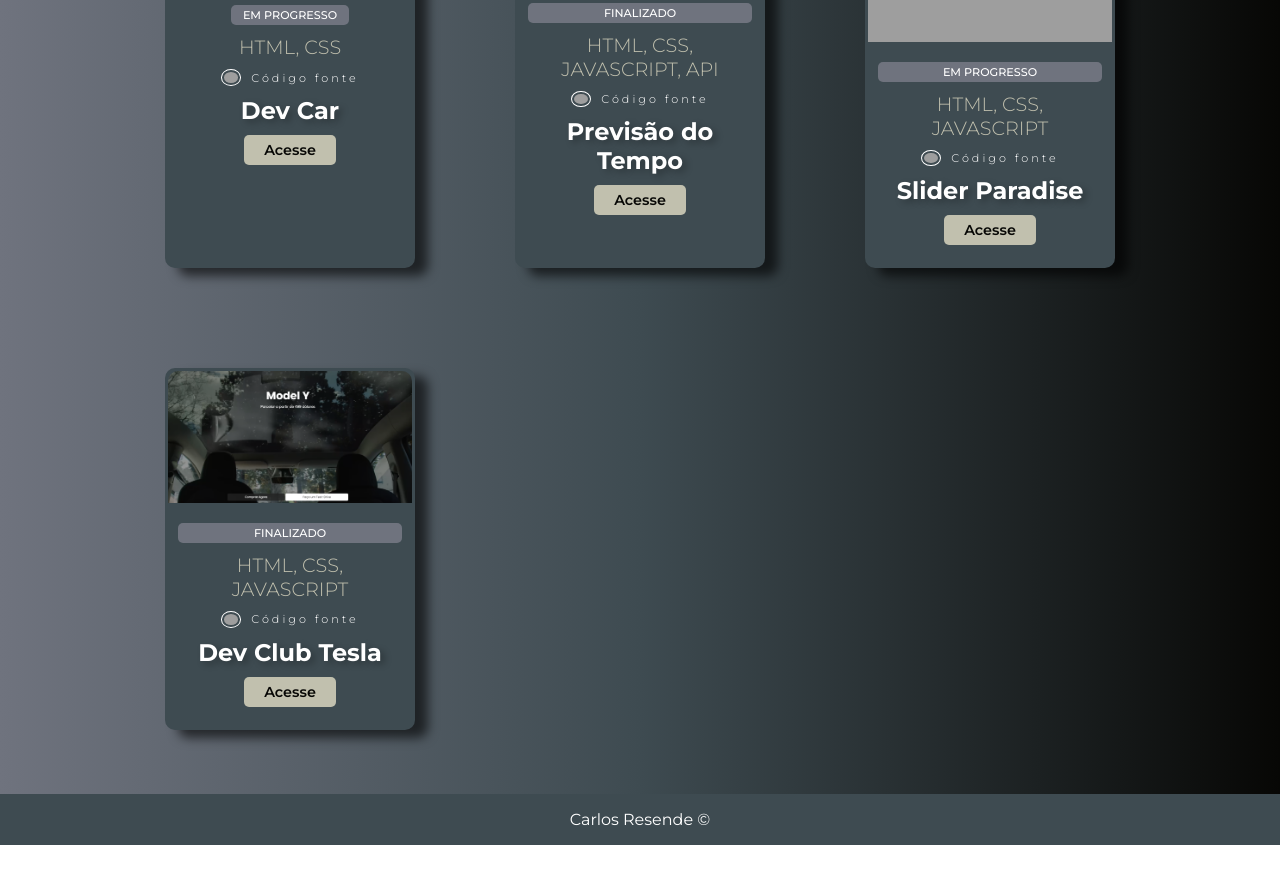
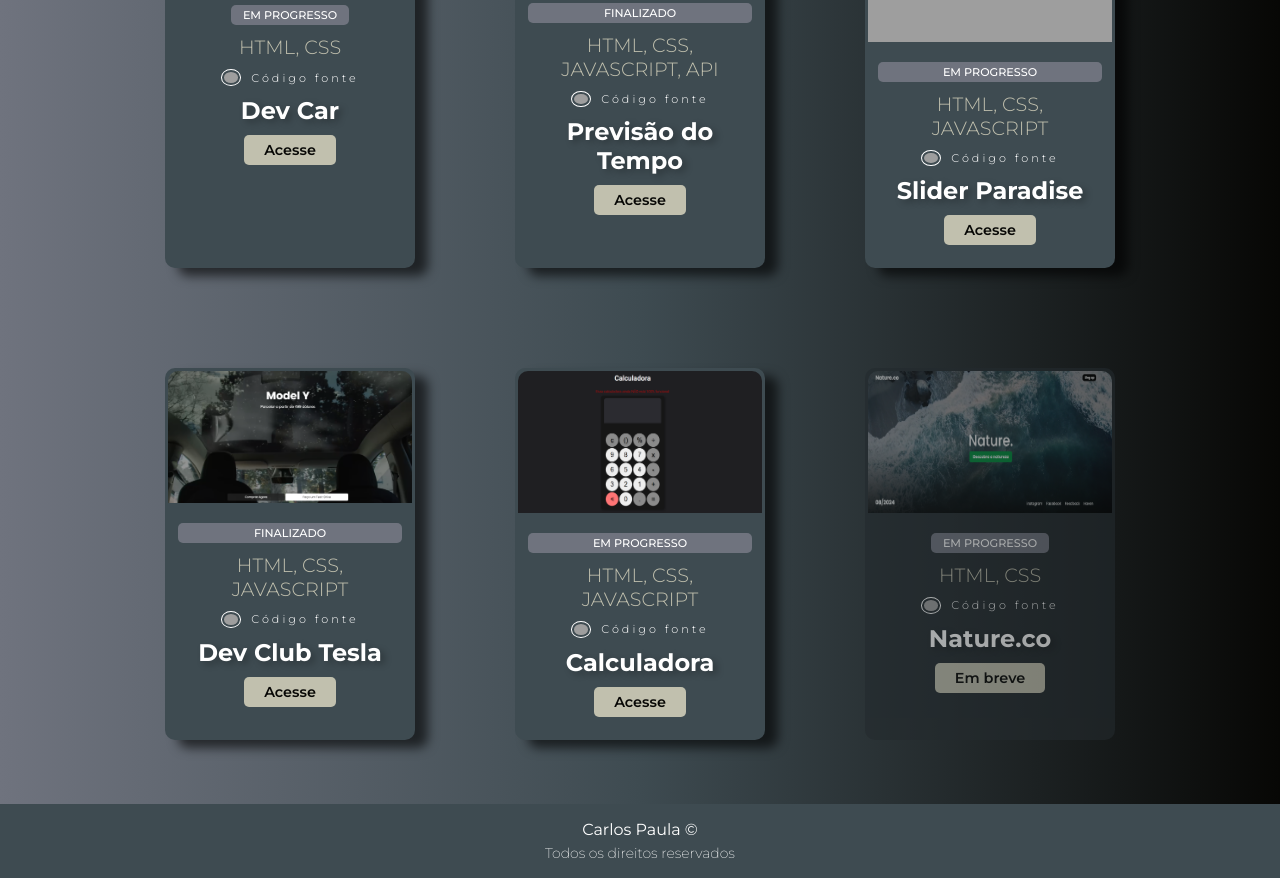
Before and after one commit to carlosresendeP/Site-de-Portifolio, a plain HTML site: page index.html in a window 1280 px wide. Shown: the part 807-1685 px from the top of the page. Before the commit the page ends 1652 px from the top, so only its background shows below. Drawn offline with Linux system fonts and the light colour scheme; grey boxes are pictures that could not be loaded.

Commit message:
uplodad arquivo 8

```diff
--- a/index.html
+++ b/index.html
@@ -3,6 +3,7 @@
 <head>
     <meta charset="UTF-8">
     <meta name="viewport" content="width=device-width, initial-scale=1.0">
+    <meta name="theme-color" content="#3e4b51">
 
     <link rel="stylesheet" href="https://cdnjs.cloudflare.com/ajax/libs/font-awesome/6.6.0/css/all.min.css" integrity="sha512-Kc323vGBEqzTmouAECnVceyQqyqdsSiqLQISBL29aUW4U/M7pSPA/gEUZQqv1cwx4OnYxTxve5UMg5GT6L4JJg==" crossorigin="anonymous" referrerpolicy="no-referrer" />
     <link rel="stylesheet" href="style.css">
@@ -187,12 +188,60 @@
                         <button><a href="https://carlosresendep.github.io/Devclub-tesla/" target="_blank" rel="next">Acesse</a></button> <!-- link acessar site -->
                     </div>
                 </div>
+
+                <!-- 7 -->
+                <div class="box-portfolio">
+                    <img src="./img/Capa-Calculadora.png" alt=imagem-destaque  id="thumb-img7"> <!-- capa -->
+
+                    <div class="box-portfolio-info">
+
+                        <div class="box-hidden-text" id="box-hidden2">
+                            <p>Esse Site Ainda está em progresso</p>
+                        </div>
+
+                        <div class="box-text-card">
+                            <p class="txt-website-in-progress">Em Progresso</p>
+                            <p>HTML, CSS, JAVASCRIPT</p>
+                        </div>
+                        <div class="box-assets">
+                            <img src="https://img.icons8.com/material-rounded/24/ffffff/source-code.png" alt="source-code"/> <!-- icone -->
+                            <a href="https://github.com/carlosresendeP/Calculadora" target="_blank">Código fonte</a> <!-- link codigo fonte -->
+                        </div>
+                        <h2>Calculadora</h2>
+                        <button><a href="https://carlosresendep.github.io/Calculadora/" target="_blank" rel="next">Acesse</a></button> <!-- link acessar site -->
+                    </div>
+                </div>
+
+                <!-- 8 -->
+                <div class="box-portfolio portfolio-shortly">
+                    <img src="./img/capa-nature.png" alt=imagem-destaque  id="thumb-img7"> <!-- capa -->
+
+                    <div class="box-portfolio-info">
+
+                        <div class="box-hidden-text" id="box-hidden2">
+                            <p>Esse Site Ainda está em progresso</p>
+                        </div>
+
+                        <div class="box-text-card">
+                            <p class="txt-website-in-progress">Em Progresso</p>
+                            <p>HTML, CSS</p>
+                        </div>
+                        <div class="box-assets">
+                            <img src="https://img.icons8.com/material-rounded/24/ffffff/source-code.png" alt="source-code"/> <!-- icone -->
+                            <a href="#" target="_blank">Código fonte</a> <!-- link codigo fonte -->
+                        </div>
+                        <h2>Nature.co</h2>
+                        <button><a href="#" target="_blank" rel="next" disabled>Em breve</a></button> <!-- link acessar site -->
+                    </div>
+                </div>
             </section>
         </section>
     </main>
 
     <footer>
-        <p>Carlos Resende &copy;</p>
+        <p>Carlos Paula &copy;</p>
+        <p>Todos os direitos reservados</p>
+
     </footer>
 </body>
 <script src="script.js"></script>
--- a/style.css
+++ b/style.css
@@ -100,10 +100,19 @@ p{
     padding: 3px;
 }
 
-
 .box-portfolio:hover{
     transform: scale(1.03);
     box-shadow: 1px 1px 11px var(--cor5);
+
+}
+
+.portfolio-shortly{ /* so aparece com projetos recem criados*/
+    background-color: #232a2e;
+    opacity: 0.6;
+    box-shadow: 0px 0px 0px #0000009d;
+}
+.portfolio-shortly:hover{
+    box-shadow: 1px 1px 11px var(--cor1);
 }
 
 .box-portfolio img{
@@ -116,6 +125,11 @@ p{
 #img-3{
     width: 244px;
     height: 142px ;
+}
+
+#thumb-img7{
+    width: 244px;
+    height: 142px;
 }
 
 .box-portfolio-info{
@@ -252,6 +266,11 @@ footer{
 footer p{
     color: var(--corwhite);
 }
+footer p:nth-child(2){
+    font-size: 14px;
+    font-weight: 200;
+    margin-top: 5px;
+}
 
 
 @media (max-width: 740px){
```
Also changed, not shown: img/Capa-Calculadora.png (added), img/capa-nature.png (added).
